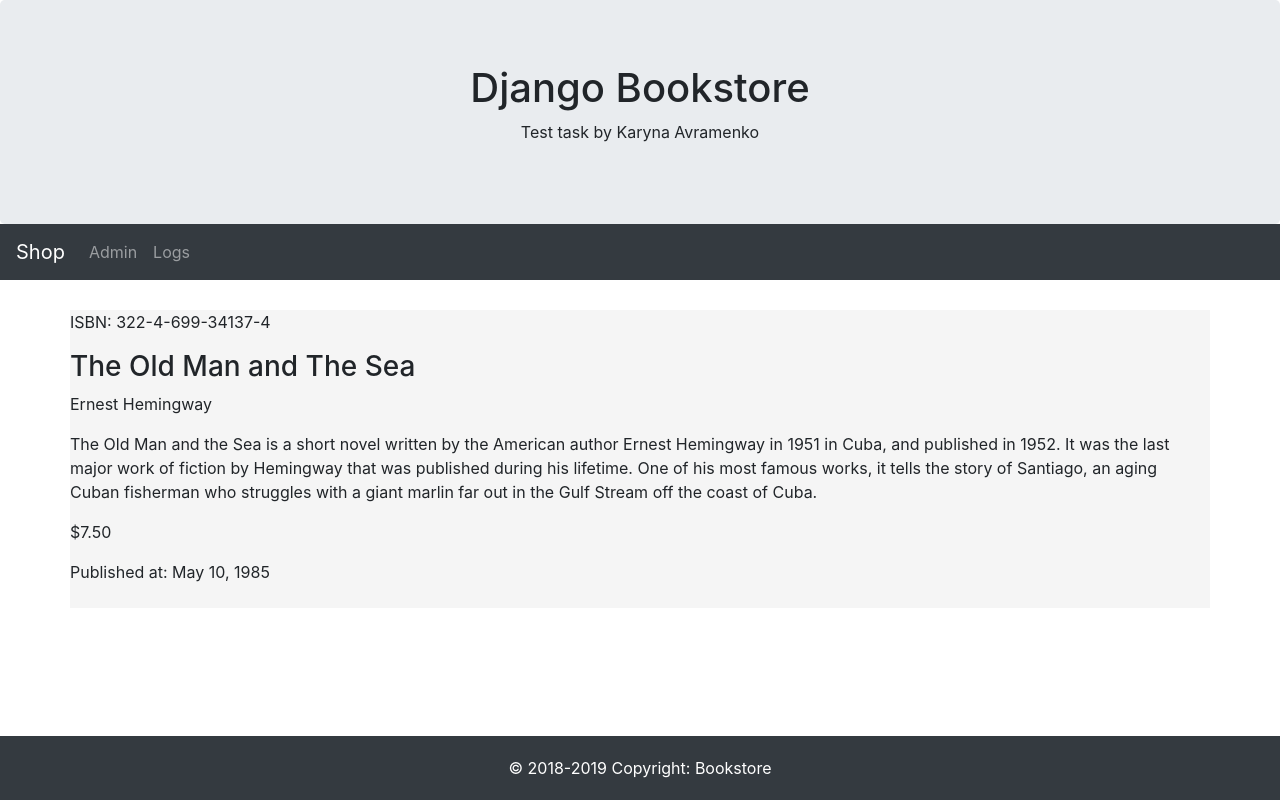
After one commit to Karinmia/bookstore, a Django app: page /book/4d0a05de-b25a-49bc-a186-83226fd7f9af/ in a window 1280 px wide. The commit adds this page. Run offline with Django 3.2, Linux system fonts and the light colour scheme; data comes from the database, SQL or seed files in the repository; some libraries are stand-ins or nearby versions.

Commit message:
*Created page for book details.

```diff
--- a/shop/static/css/shop.css
+++ b/shop/static/css/shop.css
@@ -4,7 +4,7 @@
     padding: 20px 20px 20px 40px;
 }
 
-.book-list {
+.book-content {
     margin-top: 30px;
 }
 
--- a/shop/templates/shop/base.html
+++ b/shop/templates/shop/base.html
@@ -33,7 +33,7 @@
         </nav>
 
         <div class="container">
-            <div class="row book-list">
+            <div class="row book-content">
                 {% block content %}
                 {% endblock %}
             </div>
--- /dev/null
+++ b/shop/templates/shop/book_details.html
@@ -0,0 +1,15 @@
+{% extends 'shop/base.html' %}
+
+{% block content %}
+   <div class="book">
+       <p>ISBN: {{ book.isbn }}</p>
+       <h3>{{ book.title }}</h3>
+       <p>{{ book.author }}</p>
+       <p>{{ book.description|linebreaksbr }}</p>
+
+       <p>${{ book.price }}</p>
+       <div class="date">
+           <p>Published at: {{ book.publish_date }}</p>
+       </div>
+   </div>
+{% endblock %}
--- a/shop/templates/shop/book_list.html
+++ b/shop/templates/shop/book_list.html
@@ -4,13 +4,13 @@
     {% for book in books %}
         <div class="col-xs-6 col-sm-6 col-md-4 col-lg-3 book-block">
             <div class="book">
-                <h3>{{ book.title }}</h3>
+                <h3><a href="{% url 'book_details' pk=book.pk %}">{{ book.title }}</a></h3>
                 <p>{{ book.author }}</p>
                 <!--<p>{{ book.description|linebreaksbr }}</p>-->
                 <p>ISBN: {{ book.isbn }}</p>
                 <p>{{ book.price }}</p>
                 <div class="date">
-                    {{ post.published_date }}
+                    {{ book.publish_date }}
                 </div>
             </div>
         </div>
--- a/shop/urls.py
+++ b/shop/urls.py
@@ -1,7 +1,8 @@
 from django.urls import path
 from . import views
 
+
 urlpatterns = [
     path('', views.book_list, name='book_list'),
-    path('book/<int:pk>/', views.book_detail, name='book_detail'),
+    path('book/<uuid:pk>/', views.book_details, name='book_details'),
 ]
--- a/shop/views.py
+++ b/shop/views.py
@@ -11,6 +11,6 @@ def book_list(request):
     return render(request, 'shop/book_list.html', {'books': books})
 
 
-def book_detail(request, pk):
+def book_details(request, pk):
     book = get_object_or_404(Book, pk=pk)
-    return render(request, 'shop/book_detail.html', {'book': book})
+    return render(request, 'shop/book_details.html', {'book': book})
```
